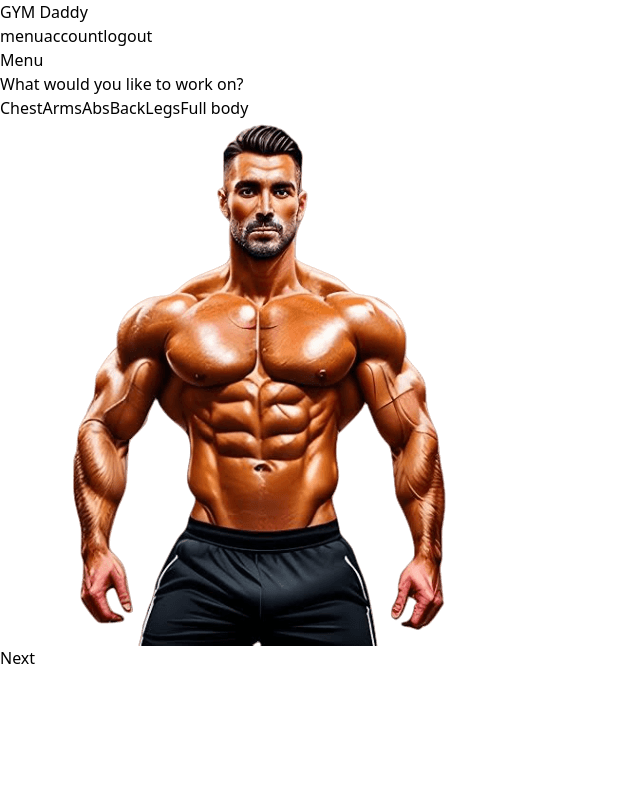
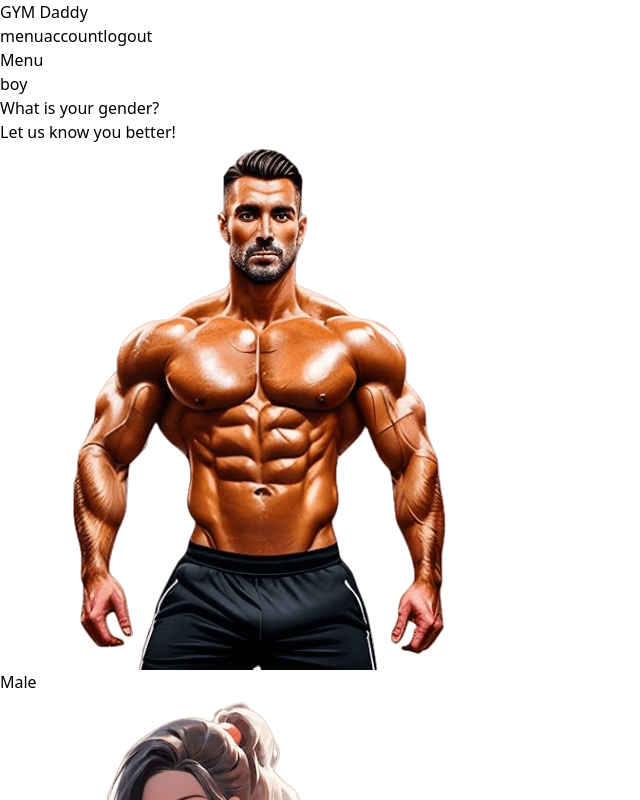
Before and after one commit to Shafiquedev256/gym_daddy, a React (Vite) app: page / in a window 1280 px wide. Shown: the top 800 px of the page, without its empty margins (0-640 px from the left). Built offline with nearby package versions, Linux system fonts and the light colour scheme.

Commit message:
stored user info

```diff
--- a/src/App.tsx
+++ b/src/App.tsx
@@ -1,13 +1,15 @@
 import {Header} from "./components/header"
 import Register from "./pages/registration"
-
+import {UserInfoProvider} from "./context/userInfo"
 function App() {
 
 
   return (
     <>
+    <UserInfoProvider>
     <Header/>
     <Register/>
+    </UserInfoProvider>
     </>
   )
 }
--- a/src/components/gender.tsx
+++ b/src/components/gender.tsx
@@ -1,20 +1,27 @@
 import male from "../assets/[removal.ai]_db277104-9ace-4d59-9ec1-1b919aa79588-images-2.png"
 import female from "../assets/[removal.ai]_edc6091f-34f9-4520-a824-dc52a1506c66-images-1.png"
+import {useUserInfo} from "../context/userInfo"
+
+
+
 export const Gender = ()=>{
-
+  const {updateData} = useUserInfo();
+  const dataEl = useUserInfo().dataEl;
   return(
     <>
+    {dataEl&&dataEl().gender}
     <div className="bg-white h-[500px] md:w-screen">
     <h1 className="text-center text-2xl font-light font-sans pt-3">What is your gender?</h1>
     <div className="font-light text-sm mb-3 text-center w-[100%]">Let us know you better!</div>
     <div className="flex flex-row justify-between items-center bg-white md:justify-evenly">
     <div className=" hover:text-blue-600 opacity-40 flex flex-col items-center  hover:opacity-100  relative hover:translate-x-10 md:hover:translate-x-36 hover:w-64 w-44 h-auto">
-   <img src={male} className="w-[100%] h-[240px]"/>
+<img src={male} className="w-[100%] h-[240px]" onClick={() => updateData && updateData({gender: "Male"})} />
+
    <span className="font-bold  r">Male</span>
    </div>
 
     <div className="h-fit hover:text-red-600 flex flex-col items-center   opacity-40 hover:opacity-100 hover:translate-x-[-50px] md:hover:translate-x-[-150px] hover:w-40 w-32">
-   <img src={female} className="w-[100%]"/>
+<img src={female} className="w-[100%] " onClick={() => updateData && updateData({gender: "Female"})} />
    <span className="font-bold">Female</span>
    </div>
     </div>
--- /dev/null
+++ b/src/context/userInfo.tsx
@@ -0,0 +1,46 @@
+import {createContext,ReactNode,useState,useContext} from "react"
+
+type Data = {
+  gender: string,
+  bodyparts:{part:string}[],
+  goal:string,
+  days:string,
+  name:string,
+  password:string
+}
+
+const INITIALDATA = {
+  gender: "boy",
+  bodyparts:[],
+  goal:"",
+  days:"",
+  name:"",
+  password:""
+}
+
+type Context = {
+  dataEl:()=>Data ,
+  updateData:(update:Partial<Data>)=>void
+}
+type Children = {
+  children:ReactNode
+}
+
+const UserInfo = createContext<Context>({} as Context)
+
+export const UserInfoProvider = ({children}:Children)=>{
+
+const [data,setData]=useState<Data>(INITIALDATA)
+const updateData = (update:Partial<Data>)=>{
+     setData({...data,...update})
+   }
+   const dataEl = ()=>data
+
+  return (
+    <UserInfo.Provider value={{dataEl,updateData,}}>
+    {children}
+    </UserInfo.Provider>
+    )
+}
+
+export const useUserInfo = ()=>useContext(UserInfo)
--- a/src/hooks/useRegister.tsx
+++ b/src/hooks/useRegister.tsx
@@ -1,17 +1,29 @@
 import {ReactNode,useState} from "react"
-
+import {useUserInfo} from "../context/userInfo"
 
 export const useRegister = (steps:ReactNode[])=>{
-  const [currentIndex,setCurrentIndex]=useState(1)
+const dataEl = useUserInfo().dataEl();
+  const [currentIndex,setCurrentIndex]=useState(0)
   const next = ()=>{
-    if(currentIndex>=steps.length-1){
 
-    }else{
-    setCurrentIndex(i=>i+1)}
+    if(dataEl.gender==="Male"){
+    return  setCurrentIndex(1)
+    }else if(dataEl.gender==="Female"){
+    return  setCurrentIndex(2)
+    }
+
+  setCurrentIndex(3)
+
+  }
+  const back = ()=>{
+    if(currentIndex>=1){
+      setCurrentIndex(i=>i-1)
+    }
   }
   return {
     currentIndex,
     steps,
-    next
+    next,
+    back
   }
 }
--- a/src/pages/registration.tsx
+++ b/src/pages/registration.tsx
@@ -4,7 +4,6 @@ import {Male} from "../components/bodypart/male"
 import {Female} from "../components/bodypart/female"
 import {MainGoal} from "../components/maingoal"
 import {WorkoutDays} from "../components/workoutDays"
-
 
 
  const Register = ()=>{
```
